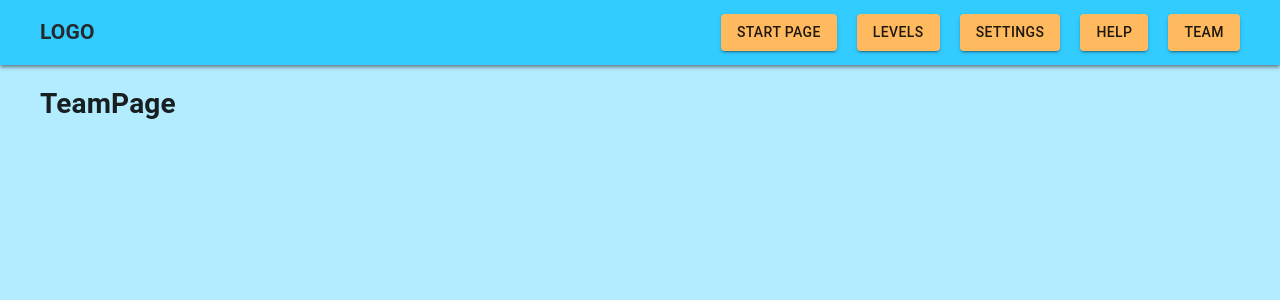
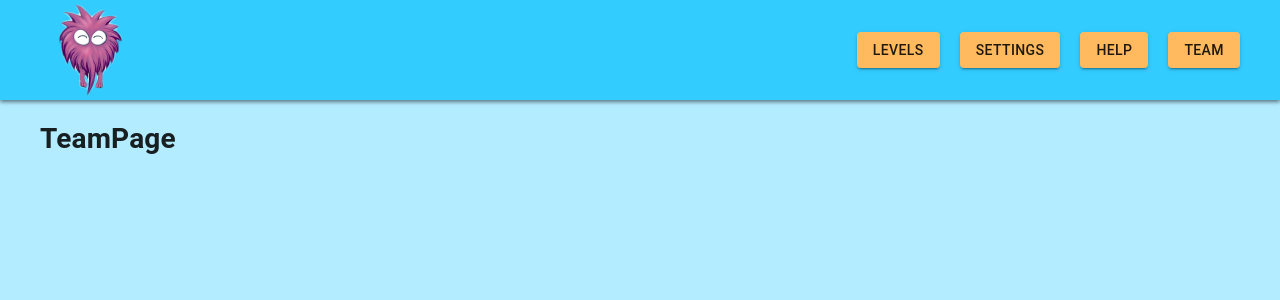
Before and after one commit to Kkasya/rsclone, a React (Create React App) app: page /team in a window 1280 px wide. Shown: the top 300 px of the page. Built offline with nearby package versions, Linux system fonts and the light colour scheme.

Commit message:
feat: add logo, make logo as navlink to start page

```diff
--- a/src/Navigation/Logo/Logo.js
+++ b/src/Navigation/Logo/Logo.js
@@ -1,11 +1,12 @@
 import React from 'react';
-// import styles from '../common/styles/styles';
+import { NavLink } from 'react-router-dom';
+import logo from './logo.png';
+import constants from '../../common/styles/constants';
 
 export default function StartPage() {
-  // const commonStyles = styles();
   return (
-    <div>
-      <h1>LOGO</h1>
-    </div>
+    <NavLink to='/'>
+      <img src={logo} alt='logo.png' width={constants.logoSizes} height={constants.logoSizes} />
+    </NavLink>
   );
 }
--- a/src/Navigation/NavCustom/NavCustom.js
+++ b/src/Navigation/NavCustom/NavCustom.js
@@ -32,19 +32,6 @@ export default function NavCustom({ isOnStart, isMain }) {
     <nav className={isMain ? navbarCombine : commonStyles.navbar}>
       {!isMain && <Logo />}
       <ul>
-        {
-          !isMain &&
-          <li>
-            <NavLink to='/'>
-              <Button
-                variant="contained"
-                className={buttonAndSmall}
-              >
-                Start page
-              </Button>
-            </NavLink>
-          </li>
-        }
         <li>
           <NavLink to='/levels'>
             <Button
--- a/src/common/styles/constants.js
+++ b/src/common/styles/constants.js
@@ -1,4 +1,7 @@
 const constants = {
+  minFooterHeight: 65,
+  logoSizes: 100,
+
   fontColorPrimary: '#24292e',
   backgroundColorHeader: '#33CCFF',
   backgroundColorMain: '#B3ECFF',
--- a/src/common/styles/styles.js
+++ b/src/common/styles/styles.js
@@ -1,7 +1,7 @@
 import { makeStyles } from '@material-ui/core';
 import constants from './constants';
 
-const footerHeight = '65';
+const footerHeight = Math.max(constants.minFooterHeight, constants.logoSizes);
 
 export const styles = makeStyles({
   root: {
@@ -12,6 +12,12 @@ export const styles = makeStyles({
       justifyContent: 'space-between',
       boxShadow: '0px 2px 4px 0px rgba(0, 0, 0, .5)',
       color: constants.fontColorPrimary,
+    },
+
+    '& a': {
+      '& img': {
+        display: 'flex',
+      },
     },
   },
 
@@ -65,7 +71,7 @@ export const styles = makeStyles({
 
   containerHeader: {
     padding: 0,
-    minHeight: `${footerHeight}px`,
+    minHeight: `${constants.minFooterHeight}px`,
     backgroundColor: constants.backgroundColorHeader,
   },
 
```
Also changed, not shown: src/Navigation/Logo/logo.png (added), src/assets/images/logo.png (added).
